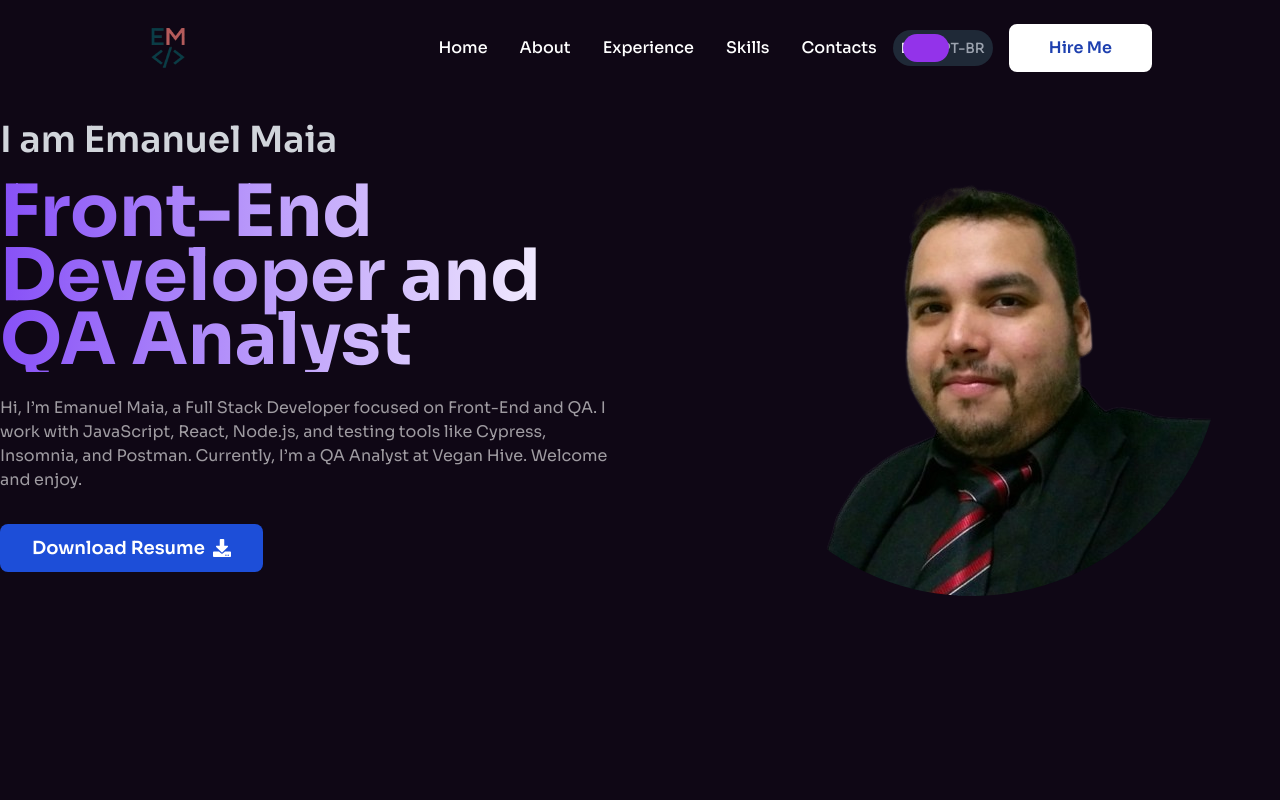
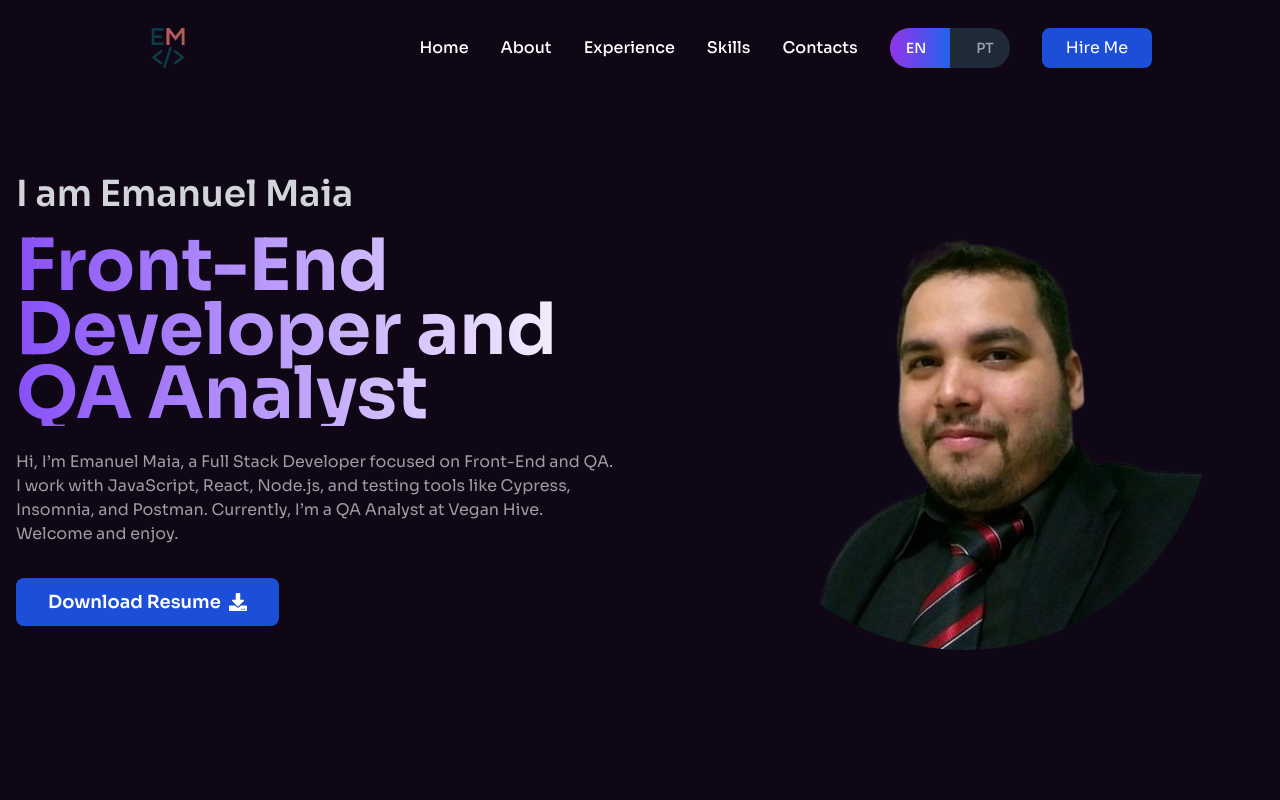
Before and after one commit to emanuelmaiadev/portfolio, a Next.js app: page / in a window 1280 px wide. Shown: the top 800 px of the page. Built offline with nearby package versions, Linux system fonts and the light colour scheme.

Commit message:
hero layout fix - translation button fix

```diff
--- a/components/Home/Experience/ExperienceCard.tsx
+++ b/components/Home/Experience/ExperienceCard.tsx
@@ -1,24 +1,68 @@
 'use client'
+
 import React from 'react'
 import Tilt from 'react-parallax-tilt';
 import Image from "next/image";
-
+import { useLanguage } from "@/components/LanguageContext/LanguageContext";
+import { getTranslations } from "@/Data/translations";
 
 // Props type definition
-type Props ={
+type Props = {
   service: {
     id: number;
     title: string;
     description: string;
     icon: string;
-}
-}
-const ExperienceCard = ({service}:Props) => {
-  return <Tilt className='shadow-2xl p-6 rounded-lg bg-[#814ced] h-full'>
-    <Image src={service.icon} alt={service.title}  width={50} height={50}/>
-    <h1 className='mt-4 text-lg font-bold text-gray-100'>{service.title}</h1>
-    <p className='mt-3 text-sm text-white text-opacity-80'>{service.description}</p>
-  </Tilt>
+  }
 }
 
-export default ExperienceCard
+const ExperienceCard = ({service}: Props) => {
+  const { language } = useLanguage();
+  const t = getTranslations(language);
+
+  // Função para obter o título traduzido
+  const getTranslatedTitle = (id: number) => {
+    switch(id) {
+      case 1:
+        return t.experience.currentJobTitle;
+      case 2:
+        return t.experience.schoolTitle;
+      case 3:
+        return t.experience.degreeTitle;
+      case 7:
+        return t.experience.adaptabilityTitle;
+      case 8:
+        return t.experience.detailOrientedTitle;
+      default:
+        return service.title;
+    }
+  };
+
+  // Função para obter a descrição traduzida
+  const getTranslatedDescription = (id: number) => {
+    switch(id) {
+      case 1:
+        return t.experience.currentJobDesc;
+      case 2:
+        return t.experience.schoolDesc;
+      case 3:
+        return t.experience.degreeDesc;
+      case 7:
+        return t.experience.adaptabilityDesc;
+      case 8:
+        return t.experience.detailOrientedDesc;
+      default:
+        return service.description;
+    }
+  };
+
+  return (
+    <Tilt className='shadow-2xl p-6 rounded-lg bg-[#814ced] h-full'>
+      <Image src={service.icon} alt={getTranslatedTitle(service.id)} width={50} height={50}/>
+      <h1 className='mt-4 text-lg font-bold text-gray-100'>{getTranslatedTitle(service.id)}</h1>
+      <p className='mt-3 text-sm text-white text-opacity-80'>{getTranslatedDescription(service.id)}</p>
+    </Tilt>
+  );
+};
+
+export default ExperienceCard;
--- a/components/Home/Hero/Hero.tsx
+++ b/components/Home/Hero/Hero.tsx
@@ -14,10 +14,11 @@ const Hero = () => {
   const resumeFile = language === 'en' ? '/resume.pdf' : '/curriculo.pdf';
 
   return (
-    <div className="w-full pt-[4vh] md:pt-[12vh] h-screen bg-[#0f0715] overflow-hidden relative">
+    <div className="w-full h-screen bg-[#0f0715] flex items-center justify-center overflow-hidden relative">
+      <div className="container mx-auto px-4">
         <div className="grid grid-cols-1 lg:grid-cols-2 items-center gap-12">
           {/* Text Content */}
-        <div>
+          <div className="text-center lg:text-left">
             <h1
               data-aos="fade-left"
               className="text-2xl md:text-3xl lg:text-4xl mb-5 text-gray-300 font-semibold"
@@ -28,7 +29,7 @@ const Hero = () => {
             <h1
               data-aos="fade-right"
               data-aos-delay="100"
-            className="text-bg text-3xl sm:text-4xl md:text-5xl lg:text-6xl xl:text-7xl font-bold md:leading-[3rem] lg:leading-[3.5rem] xl:leading-[4rem] text-white"
+              className="text-bg text-3xl sm:text-4xl md:text-5xl lg:text-6xl xl:text-7xl font-bold md:leading-[3rem] lg:leading-[3.5rem] xl:leading-[4rem]"
             >
               {t.hero.position}
             </h1>
@@ -36,7 +37,7 @@ const Hero = () => {
             <p
               data-aos="fade-left"
               data-aos-delay="200"
-            className="mt-6 text-sm md:text-base text-white text-opacity-60"
+              className="mt-6 text-sm md:text-base text-white text-opacity-60 max-w-2xl mx-auto lg:mx-0"
             >
               {t.hero.description}
             </p>
@@ -53,19 +54,23 @@ const Hero = () => {
             </a>
           </div>
 
-        {/* Circular Image Content */}
+          {/* Image Content */}
           <div
             data-aos="zoom-in"
             data-aos-delay="400"
-          className="mx-auto hidden lg:block transition-transform duration-300 hover:scale-105"
+            className="hidden lg:block"
           >
+            <div className="relative w-full max-w-[500px] mx-auto">
               <Image
                 src={BaseInfo.profilePic}
                 alt={BaseInfo.name}
                 width={500}
                 height={500}
                 className="rounded-full"
+                priority
               />
+            </div>
+          </div>
         </div>
       </div>
     </div>
--- a/components/Home/Navbar/Nav.tsx
+++ b/components/Home/Navbar/Nav.tsx
@@ -2,7 +2,6 @@
 
 import React, { useEffect, useState } from "react";
 import Image from "next/image";
-import Link from "next/link";
 import { HiBars3BottomRight } from "react-icons/hi2";
 import { useLanguage } from "@/components/LanguageContext/LanguageContext";
 import { getTranslations } from "@/Data/translations";
@@ -53,49 +52,45 @@ const Nav = ({ openNav }: Props) => {
         />
 
         {/* Nav Links & Buttons */}
-        <div className="flex items-center space-x-4">
-          {/* Nav Links - Translated */}
-          <div className="hidden lg:flex items-center space-x-8">
-            {navLinks.map((navlink) => (
-              <Link key={navlink.id} href={navlink.url}>
-                <p className="nav__link">{t.navbar[navlink.id as keyof typeof t.navbar]}</p>
-              </Link>
+        <div className="flex items-center space-x-8">
+          <nav className="hidden md:flex items-center space-x-8">
+            {navLinks.map((link) => (
+              <a
+                key={link.id}
+                href={link.url}
+                className="nav__link"
+              >
+                {t.navbar[link.id as keyof typeof t.navbar]}
+              </a>
             ))}
-          </div>
+          </nav>
 
-          {/* Language Switch */}
-          <div className="relative flex items-center">
+          {/* Language Toggle */}
+          <div className="relative w-[120px] h-[40px] bg-gray-800 rounded-full flex items-center cursor-pointer overflow-hidden">
             <div
-              className="w-[100px] h-[36px] rounded-full bg-gray-800 flex items-center justify-between px-2 cursor-pointer"
+              className={`absolute w-[60px] h-full ${
+                language === 'pt' ? 'translate-x-[60px]' : 'translate-x-0'
+              } bg-gradient-to-r from-purple-600 to-blue-600 transition-transform duration-300 ease-in-out`}
+            />
+            <div
+              className="relative w-full h-full flex items-center justify-between px-4 text-sm font-medium"
               onClick={toggleLanguage}
             >
-              <span className={`text-sm font-medium ${language === 'en' ? 'text-white' : 'text-gray-400'}`}>
-                EN
-              </span>
-              <span className={`text-sm font-medium ${language === 'pt' ? 'text-white' : 'text-gray-400'}`}>
-                PT-BR
-              </span>
-              <div
-                className={`absolute w-[46px] h-[28px] bg-purple-600 rounded-full transition-transform duration-300 ease-in-out ${
-                  language === 'pt' ? 'translate-x-[46px]' : 'translate-x-[2px]'
-                }`}
-              />
+              <span className={`${language === 'en' ? 'text-white' : 'text-gray-400'}`}>EN</span>
+              <span className={`${language === 'pt' ? 'text-white' : 'text-gray-400'}`}>PT</span>
             </div>
           </div>
 
-          {/* Hire Me Button - Translated */}
           <a
             href="#contact"
-            className="md:px-10 md:py-3 px-8 py-3 text-blue-800 font-semibold sm:text-base text-sm bg-white hover:bg-gray-200 transition-all duration-200 rounded-lg"
+            className="hidden md:block bg-blue-700 hover:bg-blue-900 text-white px-6 py-2 rounded-lg transition-all duration-200"
           >
             {t.navbar.hireMe}
           </a>
 
-          {/* Burger Menu */}
-          <HiBars3BottomRight
-            onClick={openNav}
-            className="w-8 h-8 cursor-pointer text-white lg:hidden"
-          />
+          <button onClick={openNav} className="block md:hidden text-white text-2xl">
+            <HiBars3BottomRight />
+          </button>
         </div>
       </div>
     </div>
```
Lines whose indentation alone changed are shown as unchanged.
